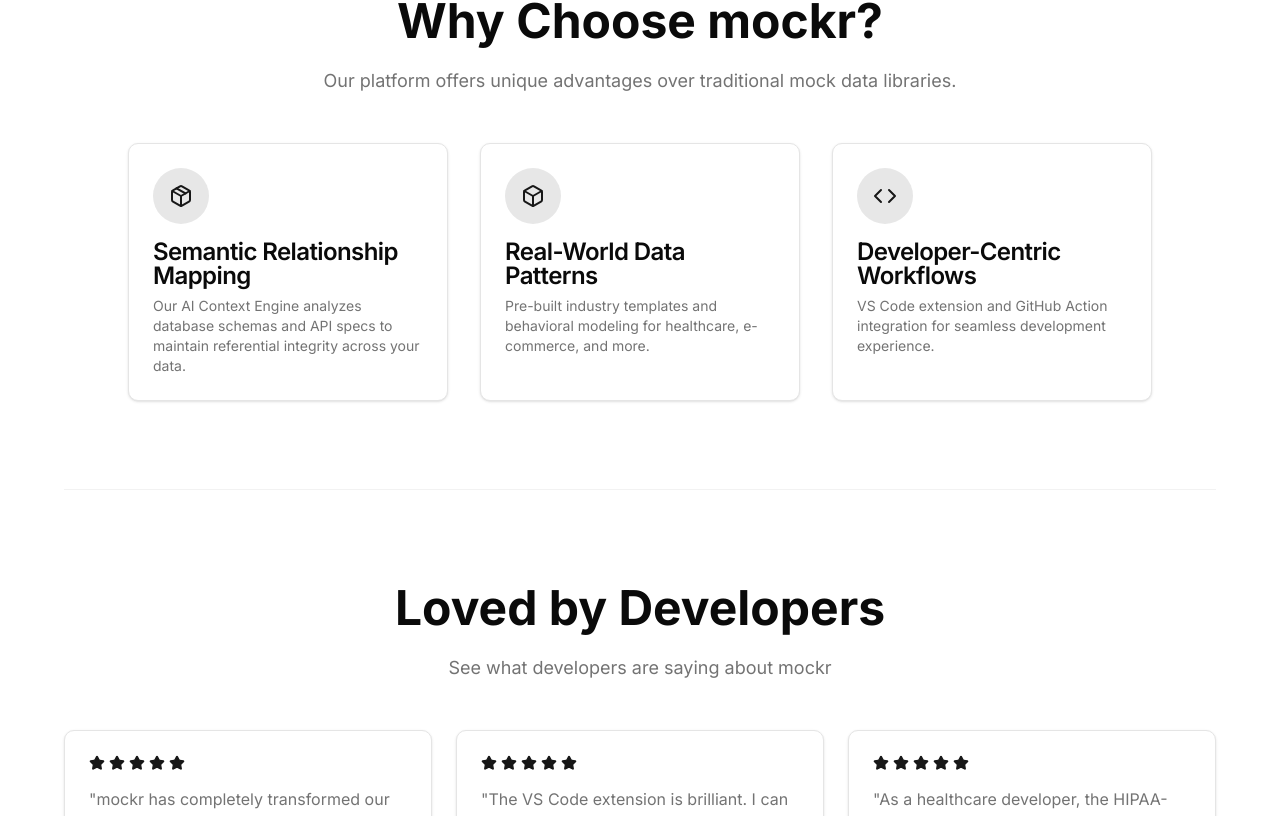
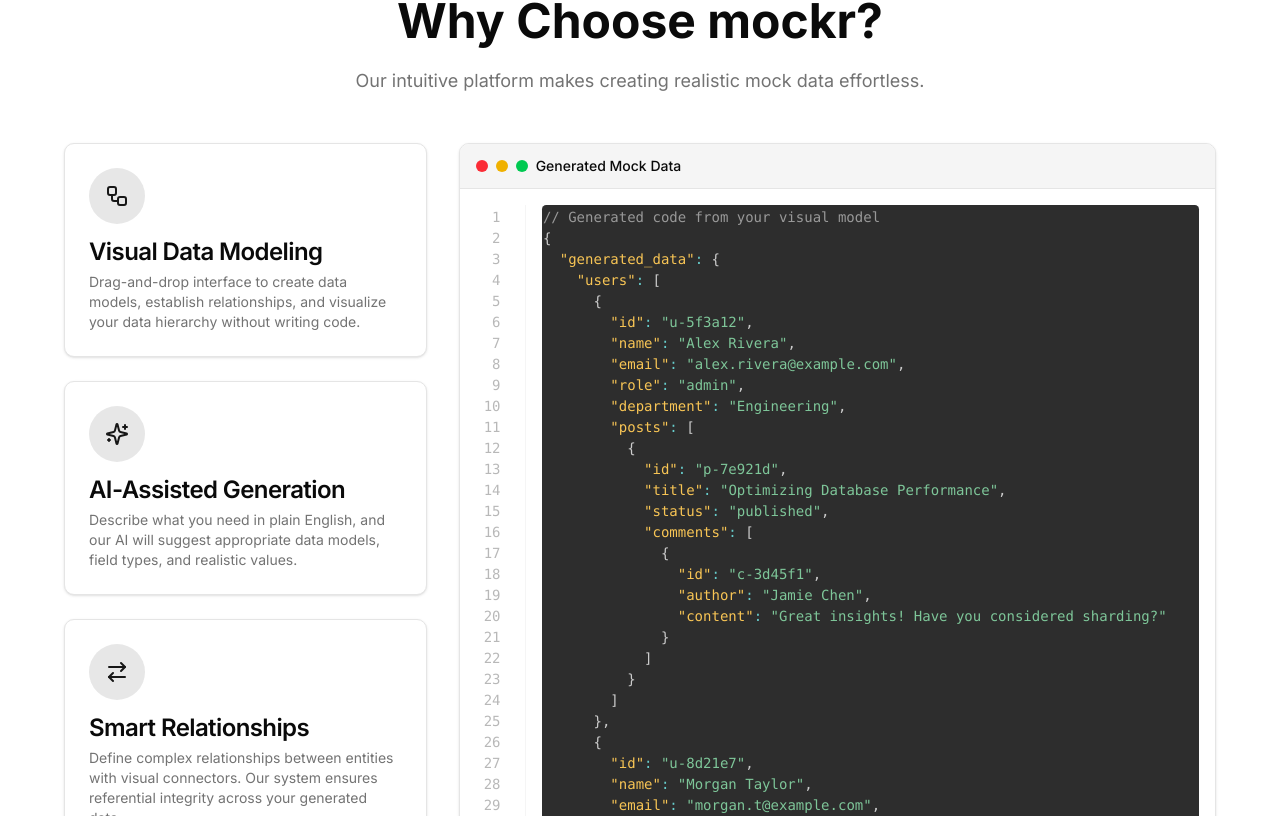
Before and after one commit to sam-warren/mockr, a Next.js app: page / in a window 1280 px wide. Shown: the part 844-1660 px from the top of the page. Built offline with nearby package versions, Linux system fonts and the light colour scheme.

Commit message:
Add code blocks

```diff
--- a/package.json
+++ b/package.json
@@ -14,12 +14,14 @@
     "@radix-ui/react-label": "^2.1.2",
     "@radix-ui/react-separator": "^1.1.2",
     "@radix-ui/react-slot": "^1.1.2",
+    "@types/prismjs": "^1.26.5",
     "@vercel/analytics": "^1.5.0",
     "class-variance-authority": "^0.7.1",
     "clsx": "^2.1.1",
     "lucide-react": "^0.477.0",
     "next": "15.2.1",
     "next-themes": "^0.4.4",
+    "prismjs": "^1.29.0",
     "react": "^19.0.0",
     "react-dom": "^19.0.0",
     "tailwind-merge": "^3.0.2",
--- a/src/app/(app)/dashboard/page.tsx
+++ b/src/app/(app)/dashboard/page.tsx
@@ -13,7 +13,7 @@
             <CardDescription>Your recently created mock APIs</CardDescription>
           </CardHeader>
           <CardContent>
-            <p>You haven't created any mocks yet.</p>
+            <p>You haven&apos;t created any mocks yet.</p>
           </CardContent>
           <CardFooter>
             <Button>Create Mock</Button>
--- a/src/app/(auth)/login/page.tsx
+++ b/src/app/(auth)/login/page.tsx
@@ -34,7 +34,7 @@
         <CardFooter className="flex flex-col space-y-4">
           <Button className="w-full">Login</Button>
           <div className="text-center text-sm">
-            Don't have an account?{" "}
+            Don&apos;t have an account?{" "}
             <Link href="/register" className="text-primary hover:underline">
               Sign up
             </Link>
--- a/src/components/sections/features-section.tsx
+++ b/src/components/sections/features-section.tsx
@@ -6,9 +6,54 @@
   CardHeader,
   CardTitle,
 } from "@/components/ui/card";
-import { Box, Code, Package } from "lucide-react";
+import { Sparkles, Workflow, ArrowRightLeft } from "lucide-react";
+import { CodeBlock } from "@/components/ui/code-block";
+import { useTheme } from "next-themes";
 
 export function FeaturesSection() {
+  const mockrExample = `// Generated code from your visual model
+{
+  "generated_data": {
+    "users": [
+      {
+        "id": "u-5f3a12",
+        "name": "Alex Rivera",
+        "email": "alex.rivera@example.com",
+        "role": "admin",
+        "department": "Engineering",
+        "posts": [
+          {
+            "id": "p-7e921d",
+            "title": "Optimizing Database Performance",
+            "status": "published",
+            "comments": [
+              {
+                "id": "c-3d45f1",
+                "author": "Jamie Chen",
+                "content": "Great insights! Have you considered sharding?"
+              }
+            ]
+          }
+        ]
+      },
+      {
+        "id": "u-8d21e7",
+        "name": "Morgan Taylor",
+        "email": "morgan.t@example.com",
+        "role": "user",
+        "department": "Marketing",
+        "posts": [
+          {
+            "id": "p-2c43a9",
+            "title": "Q3 Campaign Results",
+            "status": "draft"
+          }
+        ]
+      }
+    ]
+  }
+}`;
+
   return (
     <section className="relative py-12 md:py-16 overflow-hidden">
       <Container>
@@ -17,53 +62,72 @@
             Why Choose mockr?
           </h2>
           <p className="mt-4 max-w-[85%] text-muted-foreground sm:text-lg">
-            Our platform offers unique advantages over traditional mock data
-            libraries.
+            Our intuitive platform makes creating realistic mock data
+            effortless.
           </p>
         </div>
-        <div className="mx-auto mt-12 grid max-w-5xl gap-8 md:grid-cols-3">
+        <div className="mx-auto mt-12 grid max-w-6xl gap-8 md:grid-cols-3">
+          {/* Left column - Features cards (1/3 width) */}
+          <div className="space-y-6 flex flex-col">
             <Card>
               <CardHeader className="pb-2">
                 <div className="mb-4 flex h-14 w-14 items-center justify-center rounded-full bg-primary/10">
-                <Package className="h-6 w-6 text-primary" />
+                  <Workflow className="h-6 w-6 text-primary" />
                 </div>
-              <CardTitle>Semantic Relationship Mapping</CardTitle>
+                <CardTitle>Visual Data Modeling</CardTitle>
               </CardHeader>
               <CardContent>
                 <CardDescription>
-                Our AI Context Engine analyzes database schemas and API specs to
-                maintain referential integrity across your data.
+                  Drag-and-drop interface to create data models, establish
+                  relationships, and visualize your data hierarchy without
+                  writing code.
                 </CardDescription>
               </CardContent>
             </Card>
             <Card>
               <CardHeader className="pb-2">
                 <div className="mb-4 flex h-14 w-14 items-center justify-center rounded-full bg-primary/10">
-                <Box className="h-6 w-6 text-primary" />
+                  <Sparkles className="h-6 w-6 text-primary" />
                 </div>
-              <CardTitle>Real-World Data Patterns</CardTitle>
+                <CardTitle>AI-Assisted Generation</CardTitle>
               </CardHeader>
               <CardContent>
                 <CardDescription>
-                Pre-built industry templates and behavioral modeling for
-                healthcare, e-commerce, and more.
+                  Describe what you need in plain English, and our AI will
+                  suggest appropriate data models, field types, and realistic
+                  values.
                 </CardDescription>
               </CardContent>
             </Card>
             <Card>
               <CardHeader className="pb-2">
                 <div className="mb-4 flex h-14 w-14 items-center justify-center rounded-full bg-primary/10">
-                <Code className="h-6 w-6 text-primary" />
+                  <ArrowRightLeft className="h-6 w-6 text-primary" />
                 </div>
-              <CardTitle>Developer-Centric Workflows</CardTitle>
+                <CardTitle>Smart Relationships</CardTitle>
               </CardHeader>
               <CardContent>
                 <CardDescription>
-                VS Code extension and GitHub Action integration for seamless
-                development experience.
+                  Define complex relationships between entities with visual
+                  connectors. Our system ensures referential integrity across
+                  your generated data.
                 </CardDescription>
               </CardContent>
             </Card>
+          </div>
+
+          {/* Right column - Visual Editor and Code block (2/3 width) */}
+          <div className="md:col-span-2 h-full flex flex-col space-y-6">
+            {/* Visual Editor Interface */}
+
+            {/* Generated Data */}
+            <CodeBlock
+              title="Generated Mock Data"
+              language="json"
+              code={mockrExample}
+              className="w-full"
+            />
+          </div>
         </div>
       </Container>
     </section>
--- /dev/null
+++ b/src/components/ui/code-block.tsx
@@ -0,0 +1,149 @@
+import React from "react";
+import { cn } from "@/lib/utils";
+import Prism from "prismjs";
+
+// Import Prism CSS
+import "prismjs/themes/prism-tomorrow.css";
+// Import language support
+import "prismjs/components/prism-json";
+import "prismjs/components/prism-typescript";
+import "prismjs/components/prism-javascript";
+// Add line numbers plugin
+import "prismjs/plugins/line-numbers/prism-line-numbers.css";
+import "prismjs/plugins/line-numbers/prism-line-numbers";
+
+// Load Prism in server context
+if (typeof window === "undefined") {
+  // This is a workaround for using Prism in a server component
+  // @ts-ignore - global assignment for server-side rendering
+  global.Prism = global.Prism || Prism;
+}
+
+// Custom styles for Prism
+const prismStyles = `
+  code[class*="language-"],
+  pre[class*="language-"] {
+    text-align: left;
+    white-space: pre;
+    word-spacing: normal;
+    word-break: normal;
+    word-wrap: normal;
+    line-height: 1.5;
+    tab-size: 4;
+    hyphens: none;
+  }
+
+  .line-number {
+    line-height: 1.5;
+    opacity: 0.5;
+    user-select: none;
+  }
+
+  .code-line {
+    display: block;
+    line-height: 1.5;
+    white-space: pre;
+  }
+
+  /* Ensure code preserves whitespace */
+  pre, code {
+    white-space: pre !important;
+    tab-size: 2;
+  }
+`;
+
+interface CodeBlockProps {
+  className?: string;
+  language?: string;
+  code: string;
+  showLineNumbers?: boolean;
+  title?: string;
+}
+
+export function CodeBlock({
+  className,
+  language = "typescript",
+  code,
+  showLineNumbers = true,
+  title,
+}: CodeBlockProps) {
+  // Server-side syntax highlighting
+  const highlightedCode = (() => {
+    try {
+      // Make sure the language is loaded
+      if (!Prism.languages[language]) {
+        // Default to plain text if language not supported
+        return formatCodeWithLineBreaks(code);
+      }
+
+      // Highlight the code
+      const highlighted = Prism.highlight(code, Prism.languages[language], language);
+
+      // Format the highlighted code with proper line breaks
+      return formatCodeWithLineBreaks(highlighted);
+    } catch (error) {
+      console.error("Error highlighting code:", error);
+      return formatCodeWithLineBreaks(code);
+    }
+  })();
+
+  // Helper function to format code with line breaks
+  function formatCodeWithLineBreaks(code: string): string {
+    const lines = code.split('\n');
+    return lines.map((line, index) =>
+      `<span class="code-line">${line}${index < lines.length - 1 ? '\n' : ''}</span>`
+    ).join('');
+  }
+
+  // Generate line numbers manually for server component
+  const lineCount = code.split('\n').length;
+  const lineNumbers = showLineNumbers ? (
+    <div className="table-cell text-right pr-4 select-none text-muted-foreground border-r border-muted" style={{ width: '1%', minWidth: '2.5rem' }}>
+      {Array.from({ length: lineCount }).map((_, i) => (
+        <div key={i} className="line-number px-2">
+          {i + 1}
+        </div>
+      ))}
+    </div>
+  ) : null;
+
+  return (
+    <div className={cn(
+      "rounded-lg overflow-hidden border h-full flex flex-col bg-card text-card-foreground shadow",
+      className
+    )}>
+      {title && (
+        <div className="bg-muted px-4 py-3 border-b flex items-center">
+          <div className="flex space-x-2 mr-2">
+            <div className="w-3 h-3 rounded-full bg-red-500" />
+            <div className="w-3 h-3 rounded-full bg-yellow-500" />
+            <div className="w-3 h-3 rounded-full bg-green-500" />
+          </div>
+          <div className="text-sm font-medium">{title}</div>
+        </div>
+      )}
+      <pre
+        className={cn(
+          "p-4 text-sm overflow-auto bg-card flex-1",
+          showLineNumbers && "table w-full"
+        )}
+        style={{ tabSize: 2 }}
+      >
+        {lineNumbers}
+        <div className={showLineNumbers ? "table-cell pl-4" : ""}>
+          <code
+            className={`language-${language} block whitespace-pre`}
+            dangerouslySetInnerHTML={{ __html: highlightedCode }}
+            style={{ tabSize: 2 }}
+          />
+        </div>
+      </pre>
+      <style dangerouslySetInnerHTML={{ __html: `
+        ${prismStyles}
+        .line-number {
+          line-height: 1.5;
+        }
+      `}} />
+    </div>
+  );
+}
```
Also changed, not shown: 1 other file (tests, documents, lock files or other folders). Lines whose indentation alone changed are shown as unchanged.
